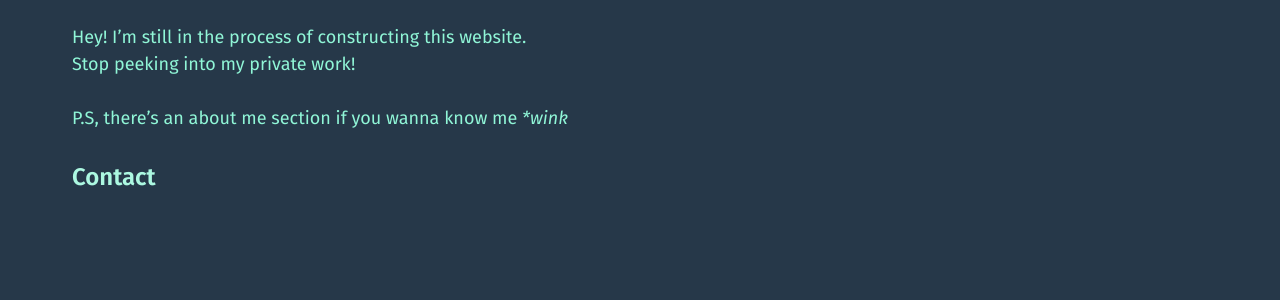
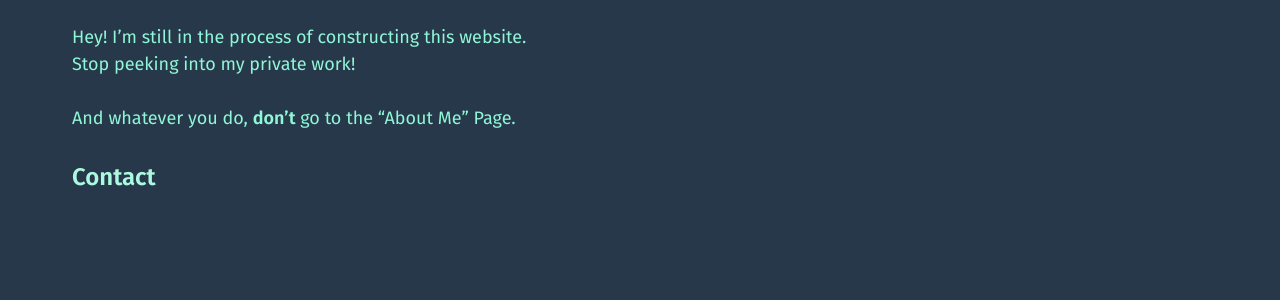
Before and after one commit to mmistakes/jekyll-theme-basically-basic, a Jekyll site: the page built from cv.md, in a window 1280 px wide. Shown: the part 342-642 px from the top of the page. Built offline with Jekyll 4.4.1, drawn with Linux system fonts in a browser that asks for light colours.

Commit message:
Update cv.md

```diff
--- a/cv.md
+++ b/cv.md
@@ -10,4 +10,4 @@ actions:
 Hey! I'm still in the process of constructing this website.
 Stop peeking into my private work!
 
-P.S, there's an about me section if you wanna know me _*wink_
+And whatever you do, **don't** go to the "About Me" Page.
```
